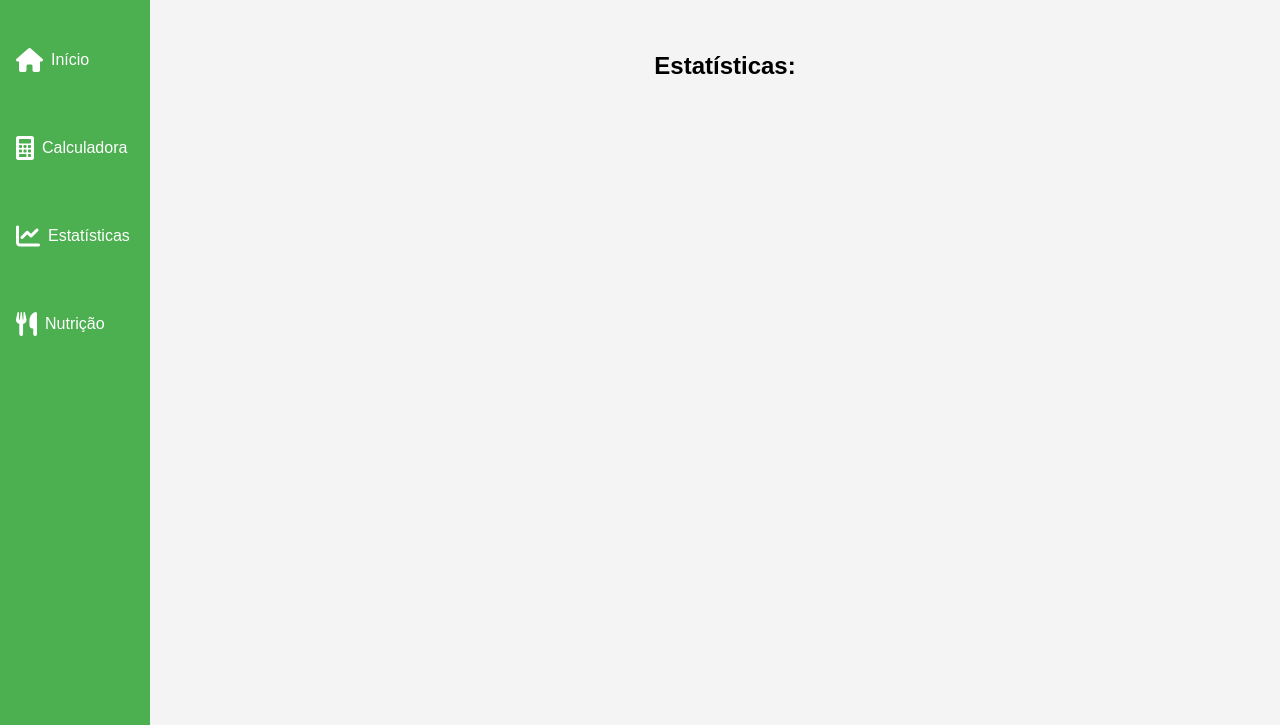
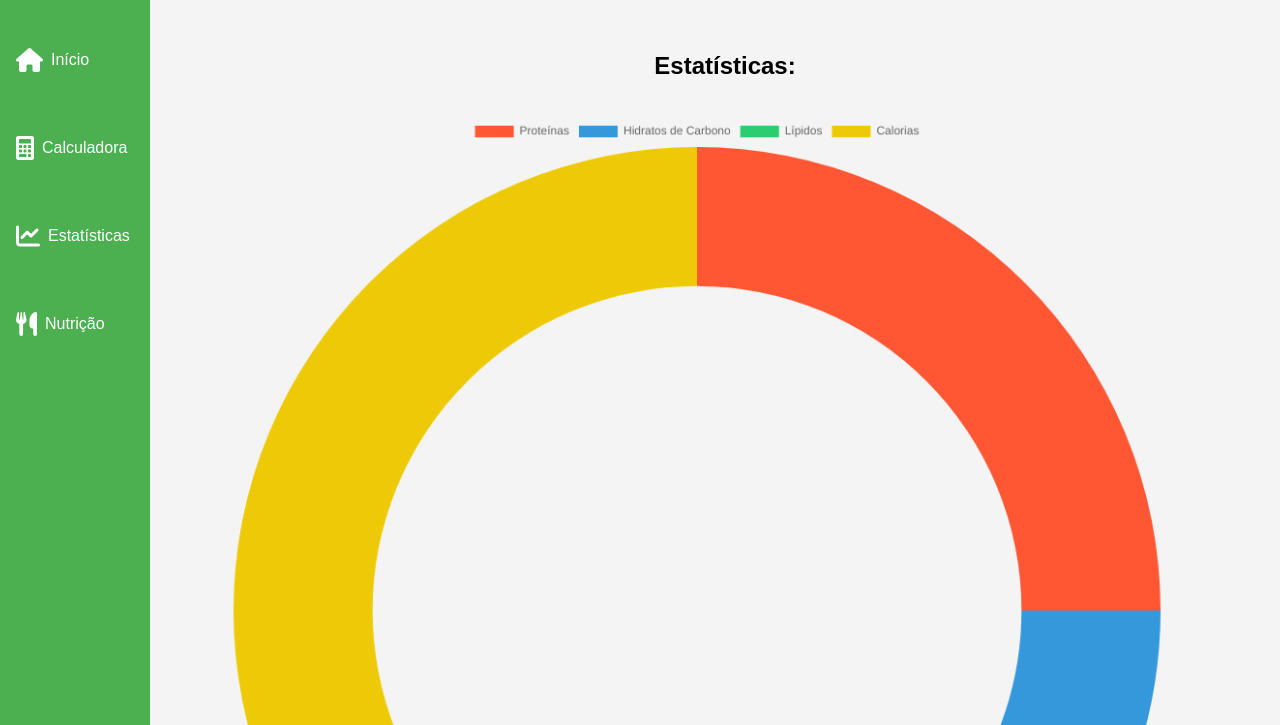
Before and after one commit to IsoticoCP/ProjetoLI2, a plain HTML site: page index.html in a window 1280 px wide. Both pictures are taken after a click on the link "Estatísticas". Shown: the top 725 px of the page. Drawn offline with nearby package versions, Linux system fonts and the light colour scheme.

Commit message:
Add files via upload

```diff
--- a/index.html
+++ b/index.html
@@ -5,8 +5,8 @@
     <title>Modern Cool Design</title>
     <link rel="stylesheet" href="https://cdnjs.cloudflare.com/ajax/libs/font-awesome/6.0.0-beta3/css/all.min.css">
     <link rel="stylesheet" href="style.css">
-    <script src="script.js"></script>
     <script src="https://cdn.jsdelivr.net/npm/chart.js"></script>
+    <script src="script.js" defer></script>
 </head>
 <body>
     <nav>
@@ -84,8 +84,6 @@
             <h1>Estatísticas:</h1>
             <canvas class="grafico" id="donutChart"></canvas>
          </section>
-
-
     </main>
 </body>
 </html>
--- a/script.js
+++ b/script.js
@@ -158,3 +158,82 @@ document.addEventListener("DOMContentLoaded", () => {
         });
     });
 });
+
+
+//script do grafico donut
+var ctx = document.getElementById('donutChart').getContext('2d');
+var donutChart = new Chart(ctx, {
+    type: 'doughnut', // Tipo de gráfico donut
+    data: {
+        labels: ['Proteínas', 'Hidratos de Carbono', 'Lípidos', 'Calorias'], // Rótulos das seções
+        datasets: [{
+            label: 'Distribuição de Cores',
+            data: [25, 10, 15, 50], // Dados de cada seção
+            backgroundColor: ['#FF5733', '#3498DB', '#2ECC71', '#eeca06'], // Cores das seções
+            borderWidth: 0, // Sem borda
+        }]
+    },
+    options: {
+        responsive: true, // Tornar o gráfico responsivo
+        plugins: {
+            legend: {
+                position: 'top', // Posição da legenda
+            },
+            tooltip: {
+                callbacks: {
+                    label: function(tooltipItem) {
+                        return tooltipItem.label + ': ' + tooltipItem.raw + '%'; // Personalizar o texto do tooltip
+                    }
+                }
+            }
+        },
+        cutout: '70%', // Tamanho do "buraco" central
+    }
+});
+
+document.addEventListener('DOMContentLoaded', function () {
+    // Check if the canvas element exists
+    const ctx = document.getElementById('donutChart').getContext('2d');
+    if (ctx) {
+        // Create the chart
+        const myChart = new Chart(ctx, {
+            type: 'doughnut',
+            data: {
+                labels: ['Red', 'Blue', 'Yellow', 'Green', 'Purple', 'Orange'],
+                datasets: [{
+                    label: '# of Votes',
+                    data: [12, 19, 3, 5, 2, 3],
+                    backgroundColor: [
+                        'rgba(255, 99, 132, 0.2)',
+                        'rgba(54, 162, 235, 0.2)',
+                        'rgba(255, 206, 86, 0.2)',
+                        'rgba(75, 192, 192, 0.2)',
+                        'rgba(153, 102, 255, 0.2)',
+                        'rgba(255, 159, 64, 0.2)'
+                    ],
+                    borderColor: [
+                        'rgba(255, 99, 132, 1)',
+                        'rgba(54, 162, 235, 1)',
+                        'rgba(255, 206, 86, 1)',
+                        'rgba(75, 192, 192, 1)',
+                        'rgba(153, 102, 255, 1)',
+                        'rgba(255, 159, 64, 1)'
+                    ],
+                    borderWidth: 1
+                }]
+            },
+            options: {
+                responsive: true,
+                plugins: {
+                    legend: {
+                        position: 'top',
+                    },
+                    title: {
+                        display: true,
+                        text: 'Estatísticas'
+                    }
+                }
+            }
+        });
+    }
+});
--- a/style.css
+++ b/style.css
@@ -230,8 +230,11 @@ h1 {
 }
 
 .grafico {
-    width: 25px;
-    height: 25px;
+    top: auto;
+    display: grid;
+    grid-template-columns: 1fr 1fr;
+    gap: 2rem;
+    border-radius: 8px;
+    padding: 1rem;
     align-self: center;
-
 }
```
